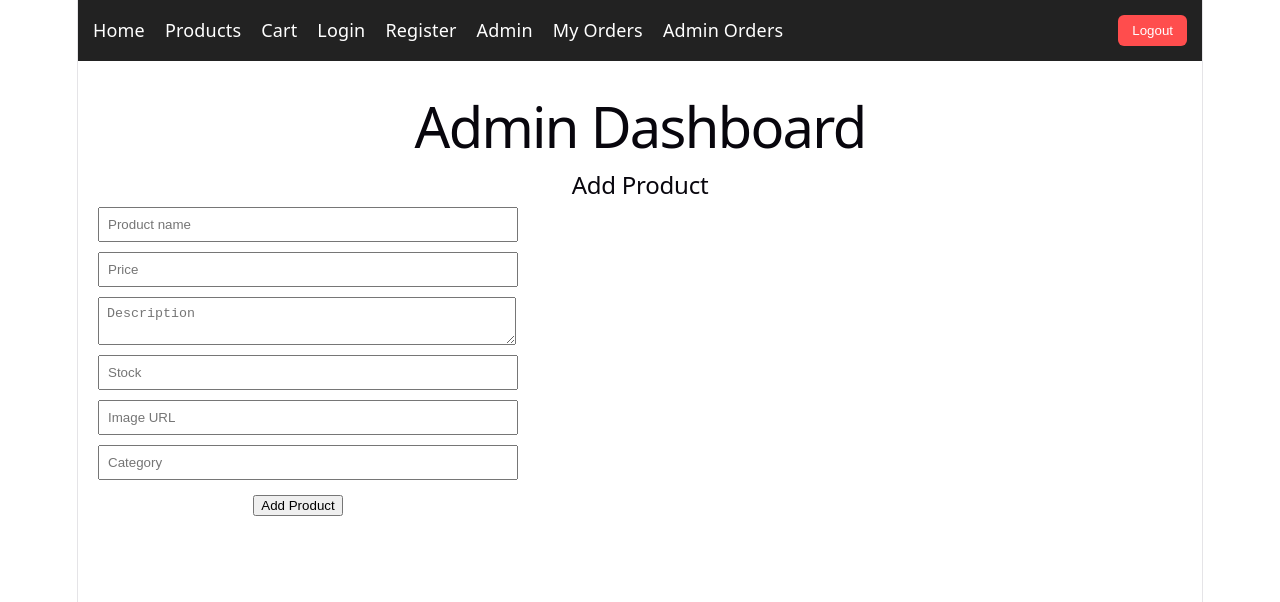
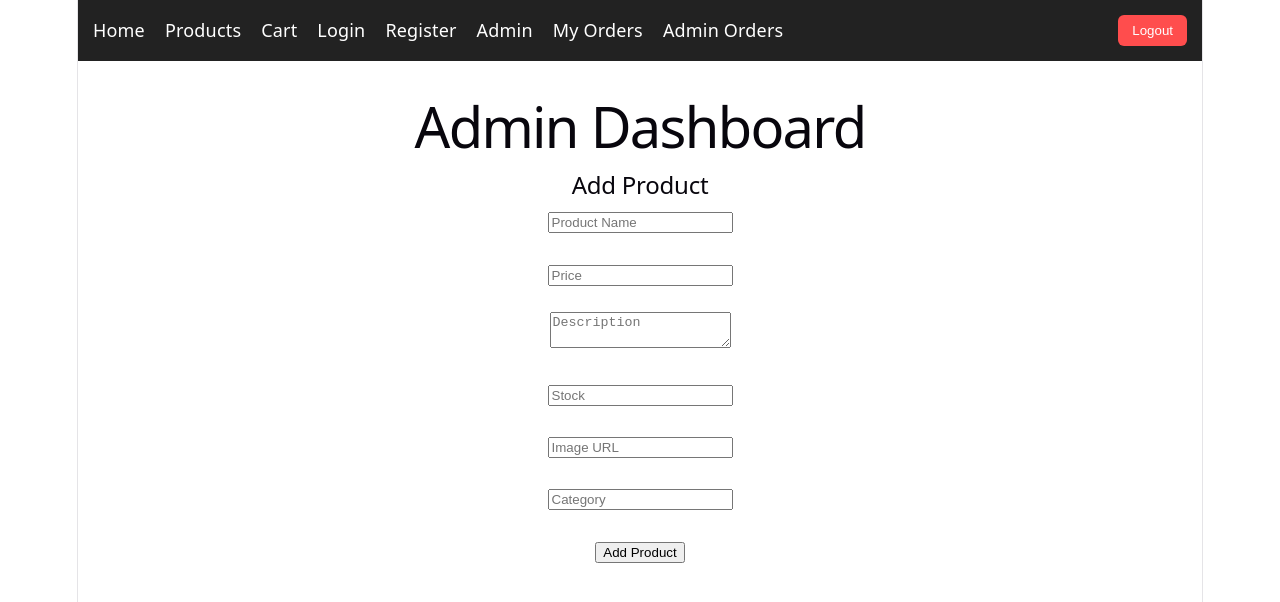
Before and after one commit to YuvanshSuthar/online-stationery-shop-management-system, a React (Vite) app in the folder client/: page /admin in a window 1280 px wide. Shown: the top 602 px of the page. Built offline with nearby package versions, Linux system fonts and the light colour scheme.

Commit message:
Fix admin product create with token

```diff
--- a/client/src/pages/AdminDashboard.jsx
+++ b/client/src/pages/AdminDashboard.jsx
@@ -1,31 +1,31 @@
 import { useState } from "react";
 import axios from "axios";
 
-const AdminDashboard = () => {
-  const [formData, setFormData] = useState({
-    name: "",
-    price: "",
-    description: "",
-    stock: "",
-    image: "",
-    category: "",
-  });
-
+const Admin = () => {
+  const [name, setName] = useState("");
+  const [price, setPrice] = useState("");
+  const [description, setDescription] = useState("");
+  const [countInStock, setCountInStock] = useState("");
+  const [image, setImage] = useState("");
+  const [category, setCategory] = useState("");
   const [message, setMessage] = useState("");
-
-  const handleChange = (e) => {
-    setFormData({ ...formData, [e.target.name]: e.target.value });
-  };
 
   const handleSubmit = async (e) => {
     e.preventDefault();
 
+    const token = localStorage.getItem("token");
+
     try {
-      const token = localStorage.getItem("token");
-
       const res = await axios.post(
-        "http://localhost:5000/api/products",
-        formData,
+        `${import.meta.env.VITE_API_URL}/api/products`,
+        {
+          name,
+          price,
+          description,
+          countInStock,
+          image,
+          category,
+        },
         {
           headers: {
             Authorization: `Bearer ${token}`,
@@ -33,116 +33,94 @@ const AdminDashboard = () => {
         }
       );
 
-      setMessage(res.data.message);
+      setMessage("Product added successfully ✅");
 
-      setFormData({
-        name: "",
-        price: "",
-        description: "",
-        stock: "",
-        image: "",
-        category: "",
-      });
+      // clear form
+      setName("");
+      setPrice("");
+      setDescription("");
+      setCountInStock("");
+      setImage("");
+      setCategory("");
+
     } catch (error) {
-      setMessage(error.response?.data?.message || "Product add failed");
+      console.log("ERROR:", error.response?.data || error.message);
+      setMessage("Product add failed ❌");
     }
   };
 
   return (
-    <div style={{ padding: "20px" }}>
+    <div style={{ textAlign: "center", padding: "20px" }}>
       <h1>Admin Dashboard</h1>
       <h2>Add Product</h2>
 
-      <form onSubmit={handleSubmit} style={{ maxWidth: "400px" }}>
+      <form onSubmit={handleSubmit} style={{ maxWidth: "400px", margin: "auto" }}>
+
         <input
           type="text"
-          name="name"
-          placeholder="Product name"
-          value={formData.name}
-          onChange={handleChange}
-          style={{
-            display: "block",
-            width: "100%",
-            marginBottom: "10px",
-            padding: "8px",
-          }}
+          placeholder="Product Name"
+          value={name}
+          onChange={(e) => setName(e.target.value)}
+          required
         />
+
+        <br /><br />
 
         <input
           type="number"
-          name="price"
           placeholder="Price"
-          value={formData.price}
-          onChange={handleChange}
-          style={{
-            display: "block",
-            width: "100%",
-            marginBottom: "10px",
-            padding: "8px",
-          }}
+          value={price}
+          onChange={(e) => setPrice(e.target.value)}
+          required
         />
 
+        <br /><br />
+
         <textarea
-          name="description"
           placeholder="Description"
-          value={formData.description}
-          onChange={handleChange}
-          style={{
-            display: "block",
-            width: "100%",
-            marginBottom: "10px",
-            padding: "8px",
-          }}
+          value={description}
+          onChange={(e) => setDescription(e.target.value)}
+          required
         />
+
+        <br /><br />
 
         <input
           type="number"
-          name="stock"
           placeholder="Stock"
-          value={formData.stock}
-          onChange={handleChange}
-          style={{
-            display: "block",
-            width: "100%",
-            marginBottom: "10px",
-            padding: "8px",
-          }}
+          value={countInStock}
+          onChange={(e) => setCountInStock(e.target.value)}
+          required
         />
+
+        <br /><br />
 
         <input
           type="text"
-          name="image"
           placeholder="Image URL"
-          value={formData.image}
-          onChange={handleChange}
-          style={{
-            display: "block",
-            width: "100%",
-            marginBottom: "10px",
-            padding: "8px",
-          }}
+          value={image}
+          onChange={(e) => setImage(e.target.value)}
+          required
         />
+
+        <br /><br />
 
         <input
           type="text"
-          name="category"
           placeholder="Category"
-          value={formData.category}
-          onChange={handleChange}
-          style={{
-            display: "block",
-            width: "100%",
-            marginBottom: "10px",
-            padding: "8px",
-          }}
+          value={category}
+          onChange={(e) => setCategory(e.target.value)}
+          required
         />
+
+        <br /><br />
 
         <button type="submit">Add Product</button>
       </form>
 
-      {message && <p>{message}</p>}
+      <p>{message}</p>
     </div>
   );
 };
 
-export default AdminDashboard;
+export default Admin;
```
